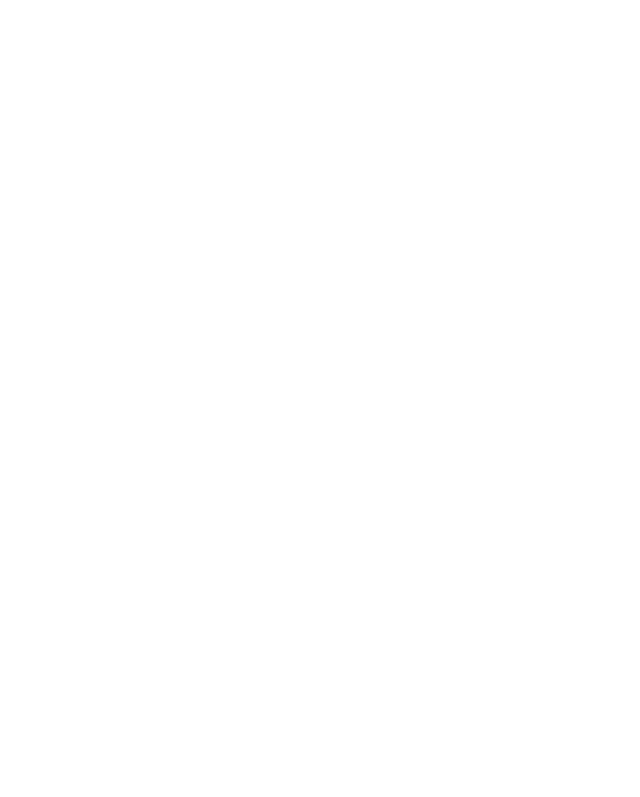
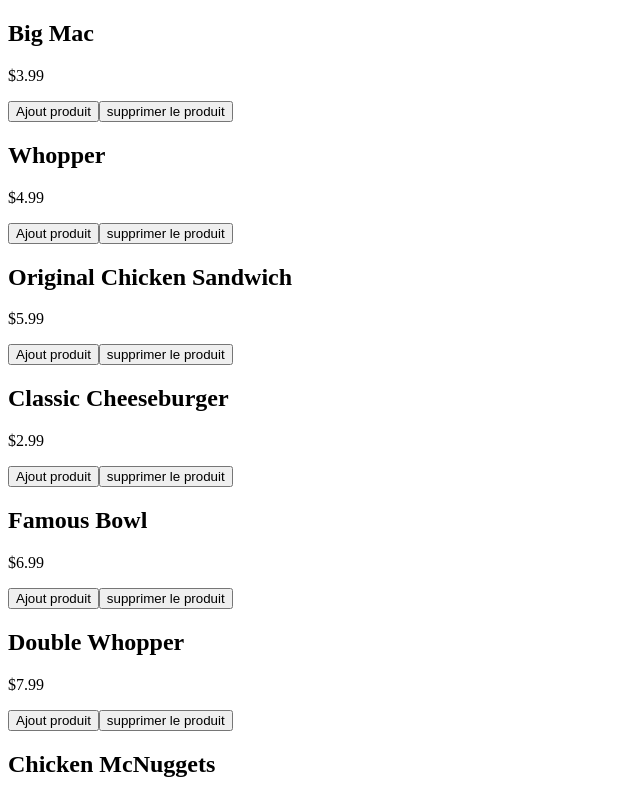
Before and after one commit to Zephymanya/wakafood, a Next.js app: page / in a window 1280 px wide. Shown: the top 797 px of the page, without its empty margins (0-640 px from the left). Built offline with nearby package versions, Linux system fonts and the light colour scheme.

Commit message:
refactor

```diff
--- a/pages/index.js
+++ b/pages/index.js
@@ -14,9 +14,9 @@
   setElement([...element, produit])
 }
 
-const newElement=(produit)=>{
-  const newProduit=element.filter((item)=> item.id !==produit.id);
-  setElement(newElement)
+const supprimer=(produit)=>{
+  const supprimerElement=element.filter((item)=> item.id !==produit.id)
+  setElement( supprimerElement);
 }
 
 const CalculeTotal=()=>{
@@ -29,18 +29,26 @@
 return total;
 }
 
-  console.log(element);
+function addTopanier(productID, cart) {
+  let product = api.find(p => p.id === productID);
+  element.push(product);
+  return cart;
+}
 
   return (
   <div>
 {
-  element.map((item)=>{
+  api.map((item)=>(
     <div key={item.id}>
         <h2>{item.name}</h2>
         <p>{item.price}</p>
-        <button onClick={() => newElement(item)}>nouveau produit</button>
+        <button onClick={() => addTopanier(item)}>Ajout produit</button>
+        <button onClick={() => addTopanier(item)}>supprimer le produit</button>
     </div>
-  })
+
+
+  ))
+
 
 }
   </div>
```
